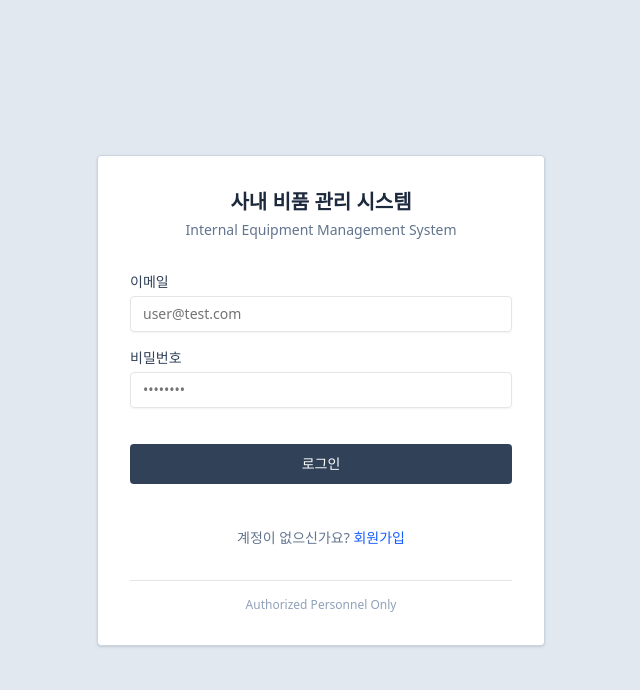
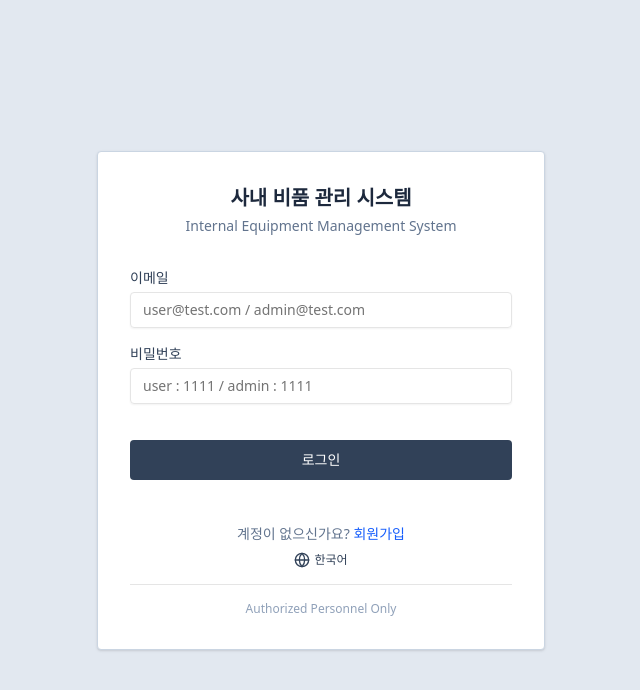
Before and after one commit to akh820/equip-request, a React (Vite) app in the folder frontend/: page /login in a window 1280 px wide. Shown: the top 690 px of the page, without its empty margins (319-959 px from the left). Built offline with nearby package versions, Linux system fonts and the light colour scheme; no server answers.

Commit message:
feat : 로고 삭제 및 로그인 페이지에서도 언어선택할 수 있도록 추가

```diff
--- a/frontend/src/layouts/Header.tsx
+++ b/frontend/src/layouts/Header.tsx
@@ -35,11 +35,8 @@ export default function Header() {
       <div className="max-w-7xl mx-auto px-4 h-14 flex justify-between items-center">
         <Link
           to="/equipment"
-          className="flex items-center gap-3 hover:opacity-90"
+          className="ml-3 flex items-center gap-3 hover:opacity-90"
         >
-          <div className="w-8 h-8 bg-white text-slate-800 rounded flex items-center justify-center font-bold">
-            EQ
-          </div>
           <span className="font-bold text-lg tracking-tight">
             {t("header.systemName")}
           </span>
@@ -71,7 +68,9 @@ export default function Header() {
             title={t(`language.${i18n.language === "ko" ? "ja" : "ko"}`)}
           >
             <Globe size={16} />
-            <span className="text-xs">{i18n.language === "ko" ? "日本語" : "한국어"}</span>
+            <span className="text-xs">
+              {i18n.language === "ko" ? "日本語" : "한국어"}
+            </span>
           </button>
 
           <div className="w-px h-4 bg-slate-600"></div>
--- a/frontend/src/pages/LoginPage.tsx
+++ b/frontend/src/pages/LoginPage.tsx
@@ -6,6 +6,8 @@ import api from "@/lib/api";
 import { Button } from "@/components/ui/button";
 import axios from "axios";
 import { useTranslation } from "react-i18next";
+import i18n from "@/lib/i18n";
+import { Globe } from "lucide-react";
 
 export default function LoginPage() {
   const navigate = useNavigate();
@@ -15,6 +17,11 @@ export default function LoginPage() {
   const [password, setPassword] = useState("");
   const [error, setError] = useState("");
   const [loading, setLoading] = useState(false);
+
+  const toggleLanguage = () => {
+    const newLang = i18n.language === "ko" ? "ja" : "ko";
+    i18n.changeLanguage(newLang);
+  };
 
   const handleSubmit = async (e: React.FormEvent) => {
     e.preventDefault();
@@ -75,7 +82,7 @@ export default function LoginPage() {
               value={email}
               onChange={(e) => setEmail(e.target.value)}
               className="rounded"
-              placeholder="user@test.com"
+              placeholder="user@test.com / admin@test.com"
               required
             />
           </div>
@@ -88,7 +95,7 @@ export default function LoginPage() {
               value={password}
               onChange={(e) => setPassword(e.target.value)}
               className="rounded"
-              placeholder="••••••••"
+              placeholder="user : 1111 / admin : 1111"
               required
             />
           </div>
@@ -108,7 +115,21 @@ export default function LoginPage() {
           </Link>
         </div>
 
-        <div className="mt-8 pt-4 border-t text-xs text-slate-400 text-center">
+        {/* 언어 전환 버튼 */}
+        <div className="flex flex-col items-center mt-2">
+          <button
+            onClick={toggleLanguage}
+            className="flex items-center gap-1 text-slate-700 hover:text-blue-500 transition"
+            title={t(`language.${i18n.language === "ko" ? "ja" : "ko"}`)}
+          >
+            <Globe size={16} />
+            <span className="text-xs">
+              {i18n.language === "ko" ? "日本語" : "한국어"}
+            </span>
+          </button>
+        </div>
+
+        <div className="mt-4 pt-4 border-t text-xs text-slate-400 text-center">
           {t("auth.authorizedOnly")}
         </div>
       </div>
```
